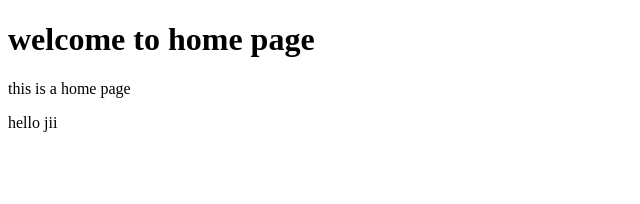
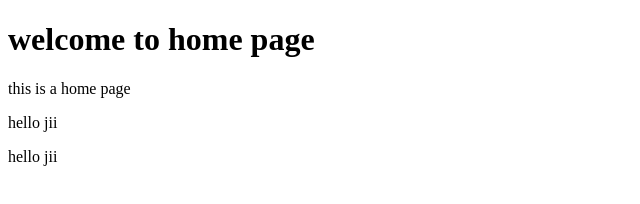
Before and after one commit to vishalrathore1313/git-tutorial, a plain HTML site: page index.html in a window 1280 px wide. Shown: the full height of the page, 0-640 px from the left. Drawn offline with Linux system fonts and the light colour scheme.

Commit message:
4th commit

```diff
--- a/index.html
+++ b/index.html
@@ -9,5 +9,6 @@
      <h1>welcome to home page</h1>
      <p>this is a home page</p>
      <p>hello jii</p>
+     <p>hello jii</p>
 </body>
 </html>
```
